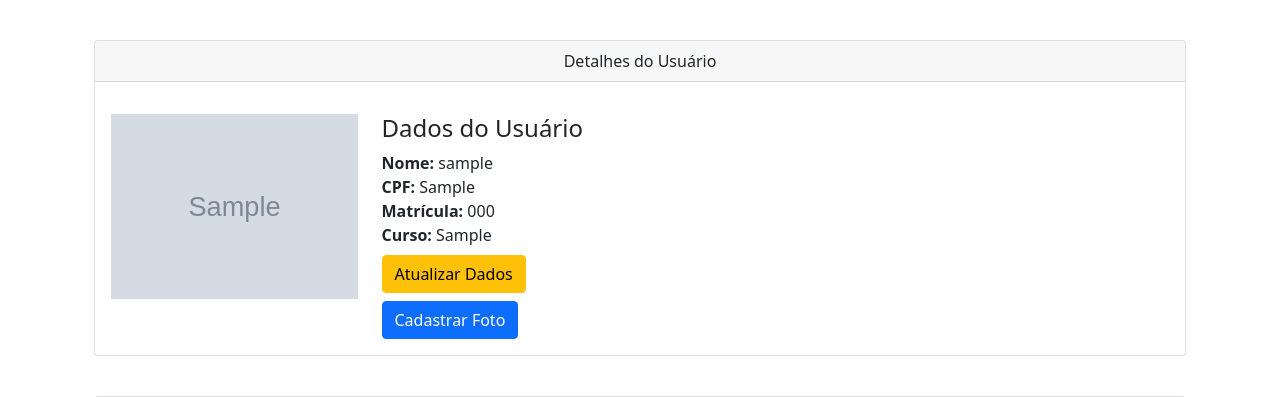
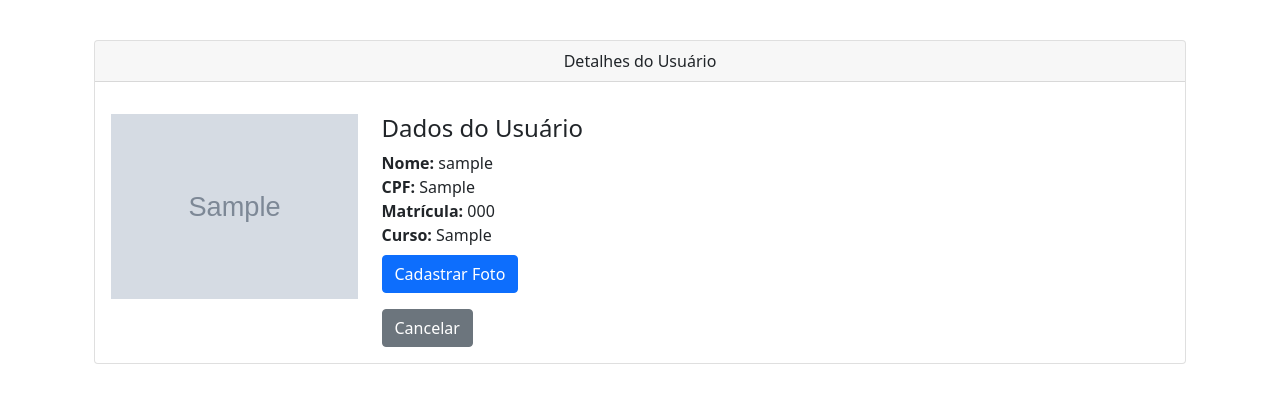
Before and after one commit to fabiojreng/reconhecimento-admin, a Django app: page /users/00000000-0000-0000-0000-000000000001/detail/ in a window 1280 px wide. Shown: the top 397 px of the page. Run offline with Django 5.2, Linux system fonts and the light colour scheme; tables that the repository leaves empty hold one stand-in row (values such as "Sample post"); grey boxes marked "Sample" are stand-in pictures; some libraries are stand-ins or nearby versions.

Commit message:
feat: adicionar botão para retornar a lista de usuários

```diff
--- a/apps/users/templates/user_detail.html
+++ b/apps/users/templates/user_detail.html
@@ -26,16 +26,11 @@
                 <div><strong>Curso: </strong>{{ user.course }}</div>
 
                 <div class="mt-2">
-                  <a href="{% url 'user_update' user.user_id %}" class="btn-atualiza btn btn-warning">
-                    Atualizar Dados
-                  </a>
-                </div>
-
-                <div class="mt-2">
                   <button type="button" class="btn-cadastra-foto btn btn-primary" data-bs-toggle="modal" data-bs-target="#CadastrarFoto">
                     Cadastrar Foto
                   </button>
                 </div>
+                <a href="{% url 'user_list' %}" class="btn btn-secondary mt-3">Cancelar</a>
               </div>
             </div>
           </div>
```
